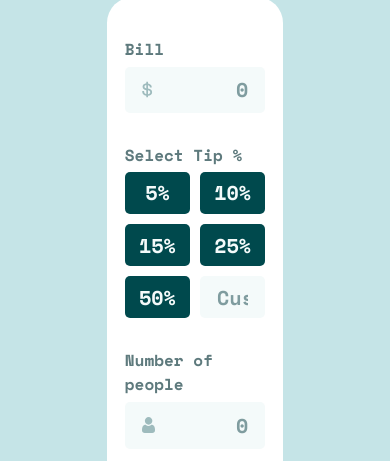
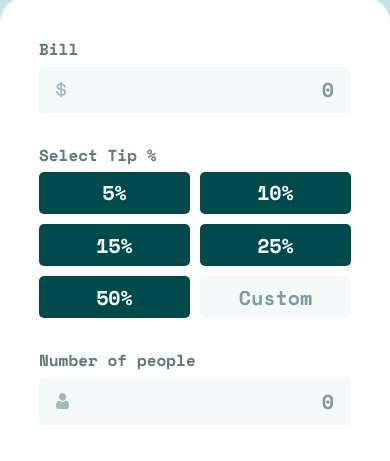
Before and after one commit to fumigari/tip-calculator, a website: page index.html in a window 390 px wide. Shown: the part 130-591 px from the top of the page. Drawn offline with nearby package versions, Linux system fonts and the light colour scheme.

Commit message:
refactor: refactor media query for mobile devices

```diff
--- a/style.css
+++ b/style.css
@@ -71,7 +71,7 @@ body {
 }
 
 /* Mobile width */
-@media (max-width: 1024px) {
+@media screen, (orientation: portrait), (device-width: 400px) {
 	.container {
 		height: auto;
 		flex-direction: column;
@@ -88,20 +88,21 @@ body {
 
   .white-container {
 		flex-direction: column;
-		height: 85%;
+		height: 100vh;
 		border-radius: 26px 26px 0px 0px;
+		width: 100%;
 	}
 
 	.action-container {
 		margin-top: 40px;
 		margin-bottom: 40px;
-		width: 80%;
+		width: 80vw;
 		justify-content: space-between;
 		gap: 30px;
 	}
 
 	.green-container {
-		width: 80%;
+		width: 80vw;
 		height: 45%;
 		margin-bottom: 40px;
 		margin-top: 50px;
```
